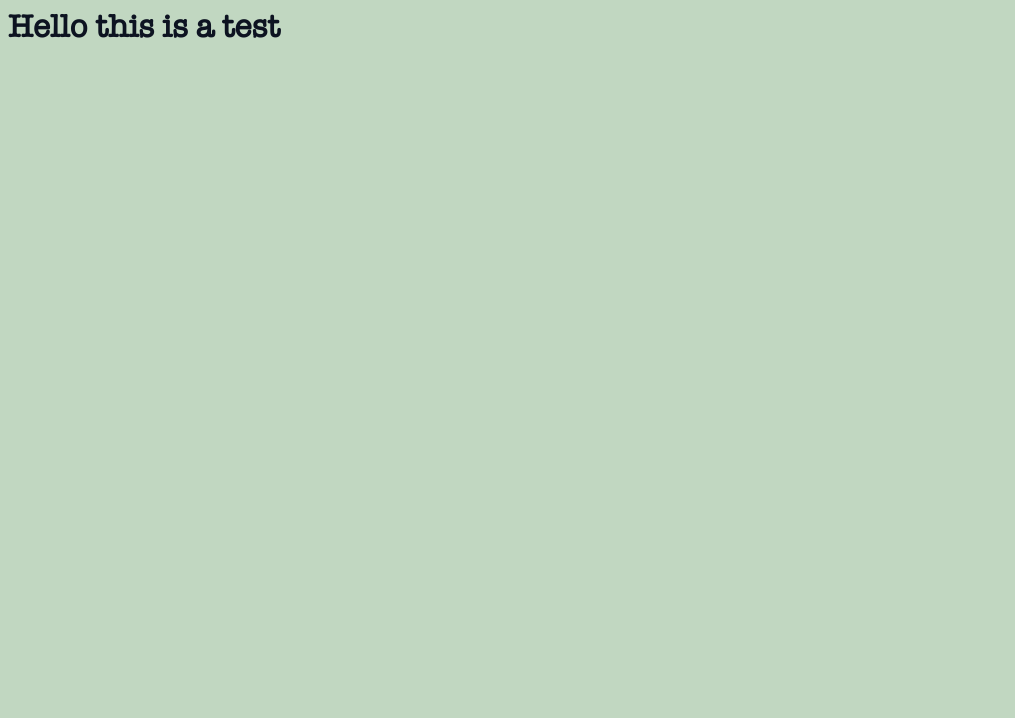
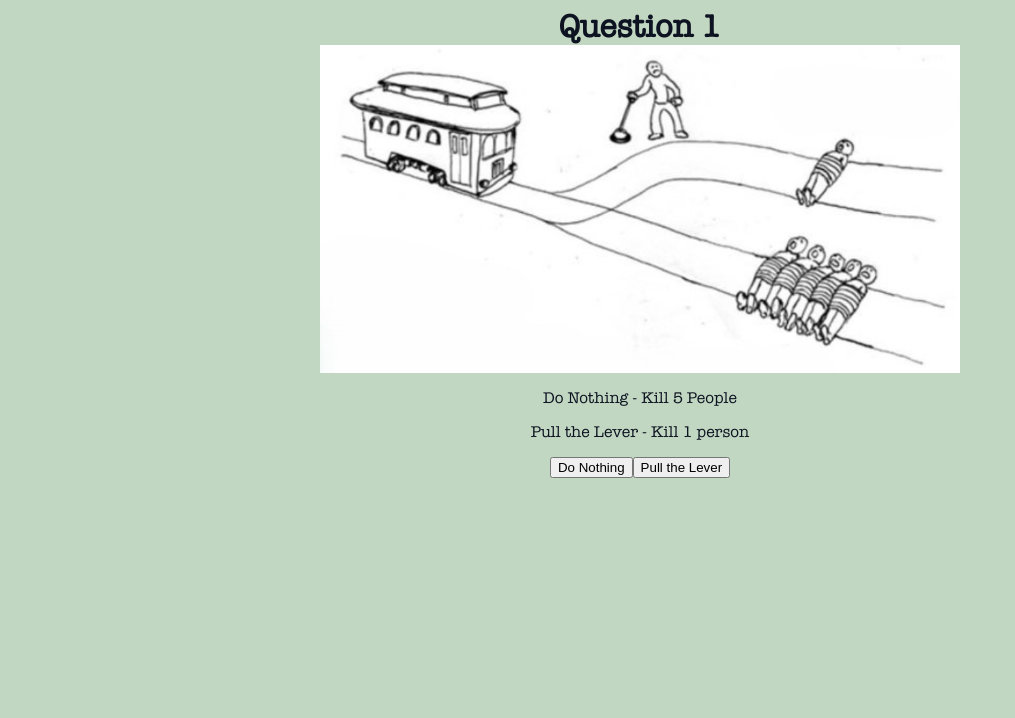
Before and after one commit to Tab-160/trolly_problem, a PHP site: page /q1/index.html in a window 1280 px wide. Shown: the top 718 px of the page, without its empty margins (0-1015 px from the left). Run offline with PHP 8.4, Linux system fonts and the light colour scheme.

Commit message:
created basic template for quiz

```diff
--- a/src/css/style.css
+++ b/src/css/style.css
@@ -20,9 +20,6 @@ html,
 body {
     background: var(--green);
 	height: 100%;
-	transition: all 2s ease-in-out;
-	/*transition: left 2s ease-in-out, width 2s ease-in-out, top 2s ease-in-out;*/
-	transition-delay: 0s, 0s, 0s;
 }
 
 .everything{
@@ -38,9 +35,24 @@ h6 {
 	margin: 0;
 	color: var(--black);
 	font-family: "American Typewriter";
+	display: flex;
+	justify-content: center;
 }
 
 p {
 	color: var(--black);
 	font-family: "American Typewriter";
+	display: flex;
+	justify-content: center;
 }
+
+.image {
+	display: flex;
+	justify-content: center;
+
+}
+
+.options {
+	display: flex;
+	justify-content: center;
+}
--- a/src/index.html
+++ /dev/null
@@ -1,12 +0,0 @@
-<!DOCTYPE html>
-<html>
-	<head>
-		<link rel="stylesheet" href="css/style.css"/>
-
-		<title>Trolly Problem</title>
-		<link href="img/Logo%208.svg" rel="shortcut icon"/>
-	</head>
-	<body>
-		<h1>Hello this is a test</h1>
-	</body>
-</html>
--- /dev/null
+++ b/src/q1/index.html
@@ -0,0 +1,21 @@
+<!DOCTYPE html>
+<html>
+	<head>
+		<link rel="stylesheet" href="../css/style.css"/>
+
+		<title>Trolly Problem</title>
+		<link href="../img/Logo%208.svg" rel="shortcut icon"/>
+	</head>
+	<body>
+		<h1>Question 1</h1>
+		<div class="image">
+			<img src="../img/q1.jpg" style="width: 50vw;">
+		</div>
+		<p>Do Nothing - Kill 5 People</p>
+		<p>Pull the Lever - Kill 1 person</p>
+		<div class="options">
+			<button>Do Nothing</button>
+			<button>Pull the Lever</button>
+		</div>
+	</body>
+</html>
```
Also changed, not shown: src/img/q1.jpg (added).
